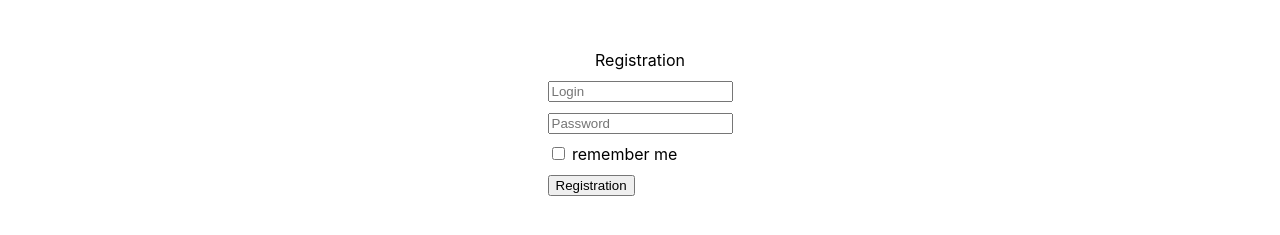
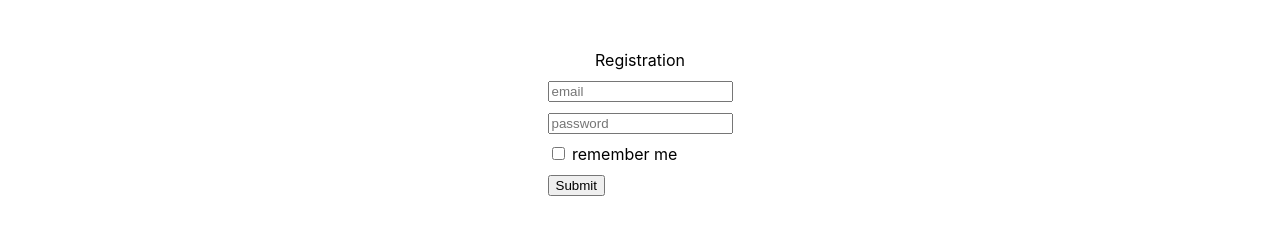
Before and after one commit to IliaKonstantinov/sfera__1, a Next.js app in the folder frontend/: page /registration in a window 1280 px wide. Shown: the part 277-512 px from the top of the page. Built offline with nearby package versions, Linux system fonts and the light colour scheme.

Commit message:
fix response

```diff
--- a/frontend/components/RegForm.jsx
+++ b/frontend/components/RegForm.jsx
@@ -3,34 +3,30 @@
 import styles from "../styles/Home.module.css";
 import { LoginAPI } from "../pages/api/api";
 
-const RegForm = (props) => {
+export default function RegForm(props){
 
-  const {
-    register,
-    handleSubmit,
-    formState: { errors },
-  } = useForm();
+  const { register, handleSubmit, watch, formState: { errors } } = useForm();
 
-  const myfun = (e) => {
-    LoginAPI.Registration({ email: e.login, password: e.password }).then(
+  const onSubmit = e => {console.log(e)
+    LoginAPI.Registration(e).then(
       (data) => {
         window.localStorage.setItem("token", data.access_token);
       }
-    );
-  };
+    );};
 
   return (
-    <form onSubmit={handleSubmit(myfun)} className={styles.form}>
+
+       <form onSubmit={handleSubmit(onSubmit)} className={styles.form}>
       <div>
-        <input placeholder="Login" {...register("login", { required: true })} />
-        {errors.login && errors.login.type == "required" && (
-          <p className={styles.error}>Please enter you Login</p>
+        <input placeholder="email" {...register("email", { required: true })} />
+         {errors.email && errors.email.type == "required" && (
+          <p className={styles.error}>Please enter you email</p>
         )}
       </div>
       <div>
         <input
-          placeholder="Password"
-          {...register("password", { required: true, minLength: 5 })}
+          placeholder="password"
+          {...register("password", { required: true })}
         />
         {errors.password && errors.password.type == "required" && (
           <p className={styles.error}>Please enter you Password</p>
@@ -40,10 +36,8 @@
         <input type="checkbox" /> remember me
       </div>
       <div>
-        <button onClick={myfun}>{props.buttonName}</button>
+        <input type="submit"/>
       </div>
     </form>
   );
 };
-
-export default RegForm;
```
Also changed, not shown: frontend/components/Login.jsx (+11 -18 lines), frontend/pages/form.jsx (added, +23 -0 lines).
